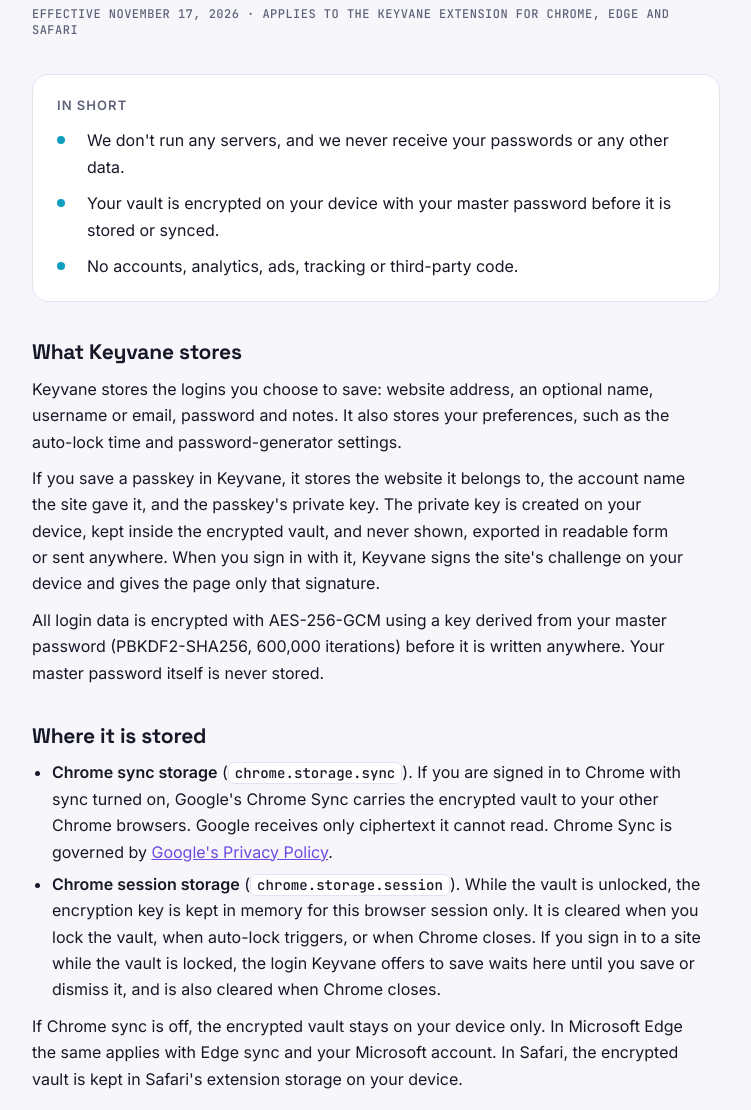
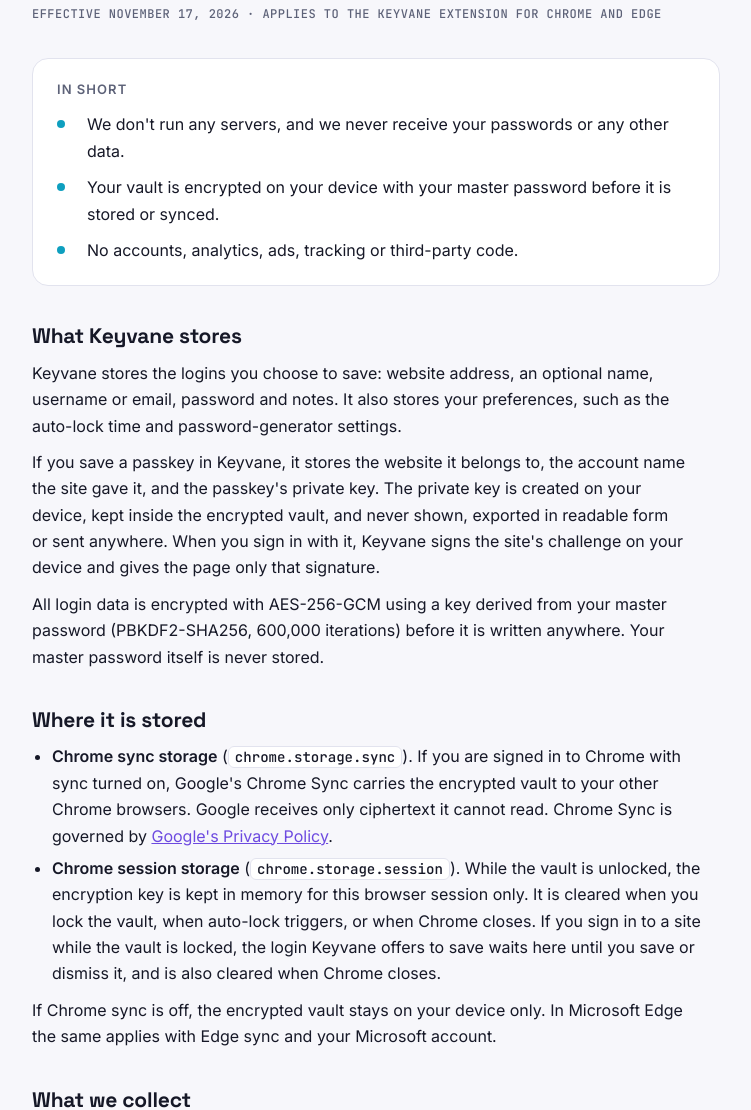
Before and after one commit to dheerajcp69/keyvane, a browser extension: page site/privacy/index.html in a window 1280 px wide. Shown: the part 209-1319 px from the top of the page, without its empty margins (264-1015 px from the left). Drawn offline with Linux system fonts and the light colour scheme.

Commit message:
Pause Safari: drop Safari from public pages, keep the build kit
Co-Authored-By: Claude Opus 5.5 <noreply@anthropic.com>
Claude-Session: https://claude.ai/code/session_01T4xSgEr25MYberZmPi4SBW

```diff
--- a/site/privacy/index.html
+++ b/site/privacy/index.html
@@ -57,7 +57,7 @@
   <header>
     <div class="brand"><span class="mark"><svg viewBox="0 0 24 24" fill="none" stroke="#fff" stroke-width="2.6" stroke-linecap="round"><rect x="4" y="10" width="16" height="11" rx="3"/><path d="M8 10V7a4 4 0 0 1 8 0v3"/></svg></span>Keyvane</div>
     <h1>Privacy Policy</h1>
-    <div class="meta">Effective November 17, 2026 · Applies to the Keyvane extension for Chrome, Edge and Safari</div>
+    <div class="meta">Effective November 17, 2026 · Applies to the Keyvane extension for Chrome and Edge</div>
   </header>
 
   <div class="summary">
@@ -82,7 +82,7 @@
       <li><b>Chrome sync storage</b> (<code>chrome.storage.sync</code>). If you are signed in to Chrome with sync turned on, Google's Chrome Sync carries the encrypted vault to your other Chrome browsers. Google receives only ciphertext it cannot read. Chrome Sync is governed by <a href="https://policies.google.com/privacy" rel="noopener">Google's Privacy Policy</a>.</li>
       <li><b>Chrome session storage</b> (<code>chrome.storage.session</code>). While the vault is unlocked, the encryption key is kept in memory for this browser session only. It is cleared when you lock the vault, when auto-lock triggers, or when Chrome closes. If you sign in to a site while the vault is locked, the login Keyvane offers to save waits here until you save or dismiss it, and is also cleared when Chrome closes.</li>
     </ul>
-    <p>If Chrome sync is off, the encrypted vault stays on your device only. In Microsoft Edge the same applies with Edge sync and your Microsoft account. In Safari, the encrypted vault is kept in Safari's extension storage on your device.</p>
+    <p>If Chrome sync is off, the encrypted vault stays on your device only. In Microsoft Edge the same applies with Edge sync and your Microsoft account.</p>
   </section>
 
   <section>
```
Also changed, not shown: site/index.html (+1 -1 lines), 1 other file.
